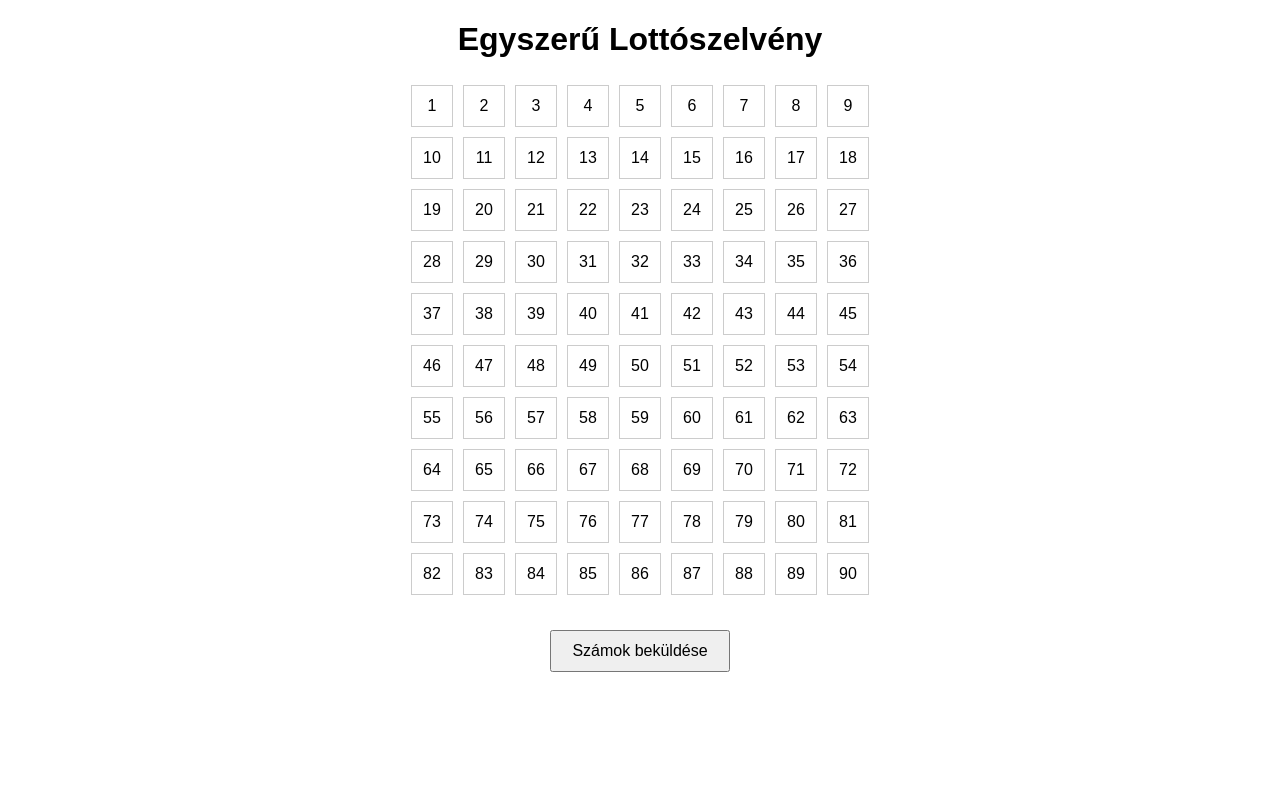
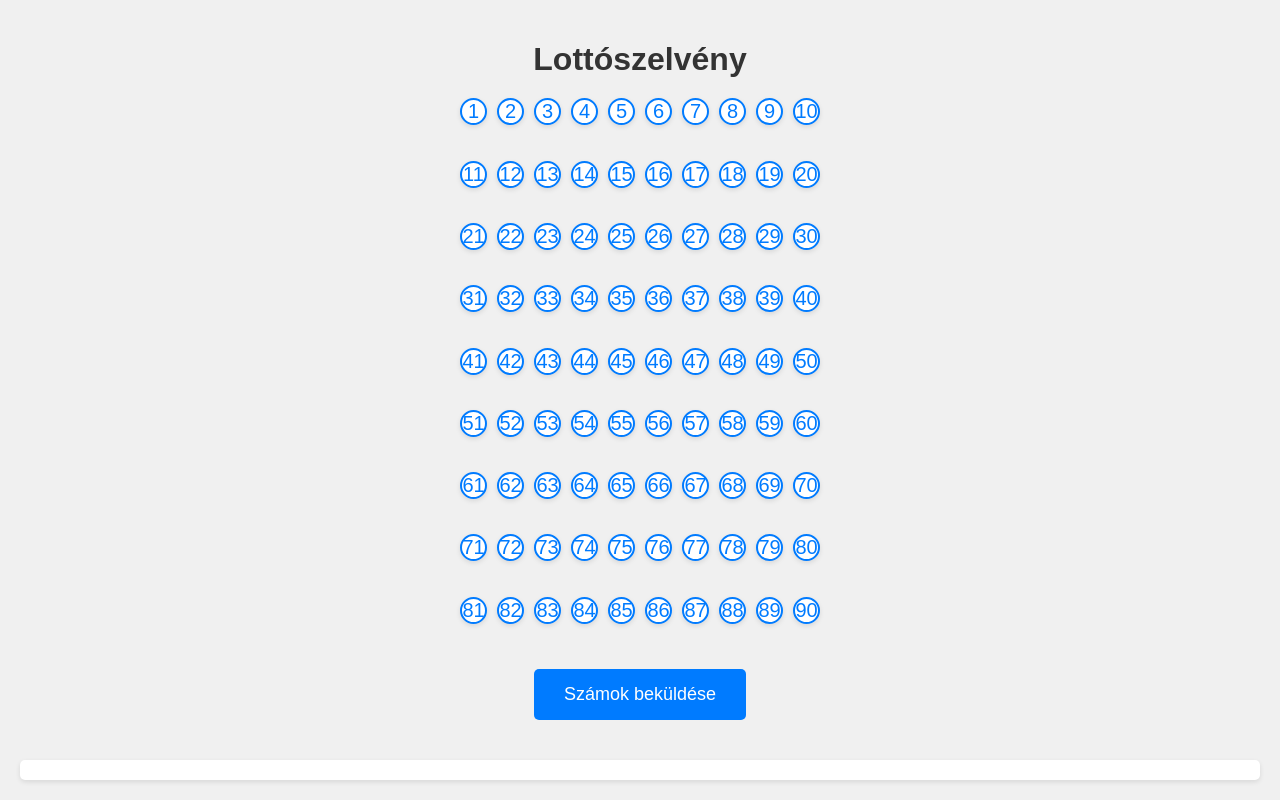
Before and after one commit to mrfroxy555/lotto, a plain HTML site: page index.html in a window 1280 px wide. Drawn offline with Linux system fonts and the light colour scheme.

Commit message:
Update index.html

```diff
--- a/index.html
+++ b/index.html
@@ -2,27 +2,21 @@
 <html lang="hu">
 <head>
     <meta charset="UTF-8">
-    <title>Egyszerű Lottószelvény</title>
-    <style>
-        body { font-family: Arial, sans-serif; text-align: center; }
-        .szamok { display: flex; flex-wrap: wrap; justify-content: center; max-width: 500px; margin: 20px auto; }
-        .szam { width: 40px; height: 40px; margin: 5px; border: 1px solid #ccc; display: flex; justify-content: center; align-items: center; cursor: pointer; }
-        .kivalasztott { background-color: #007bff; color: white; }
-        .nyero { background-color: #28a745; color: white; }
-        button { margin: 10px; padding: 10px 20px; font-size: 16px; }
-    </style>
+    <title> Lottószelvény</title>
+    <link rel="stylesheet" href="lottostilus.css">
 </head>
 <body>
-    <h1>Egyszerű Lottószelvény</h1>
-    <div class="szamok" id="szamok"></div>
-    <button onclick="szamokBekuldes()">Számok beküldése</button>
-    <div id="eredmeny"></div>
+    <div class="container">
+        <h1>Lottószelvény</h1>
+        <div class="szamok" id="szamok"></div>
+        <button onclick="szamokBekuldes()">Számok beküldése</button>
+        <div id="eredmeny"></div>
+    </div>
 
     <script>
         var maxKivalasztas = 5;
         var kivalasztottSzamok = [];
 
-        // Számok létrehozása
         for (var i = 1; i <= 90; i++) {
             var szam = document.createElement('div');
             szam.className = 'szam';
```
